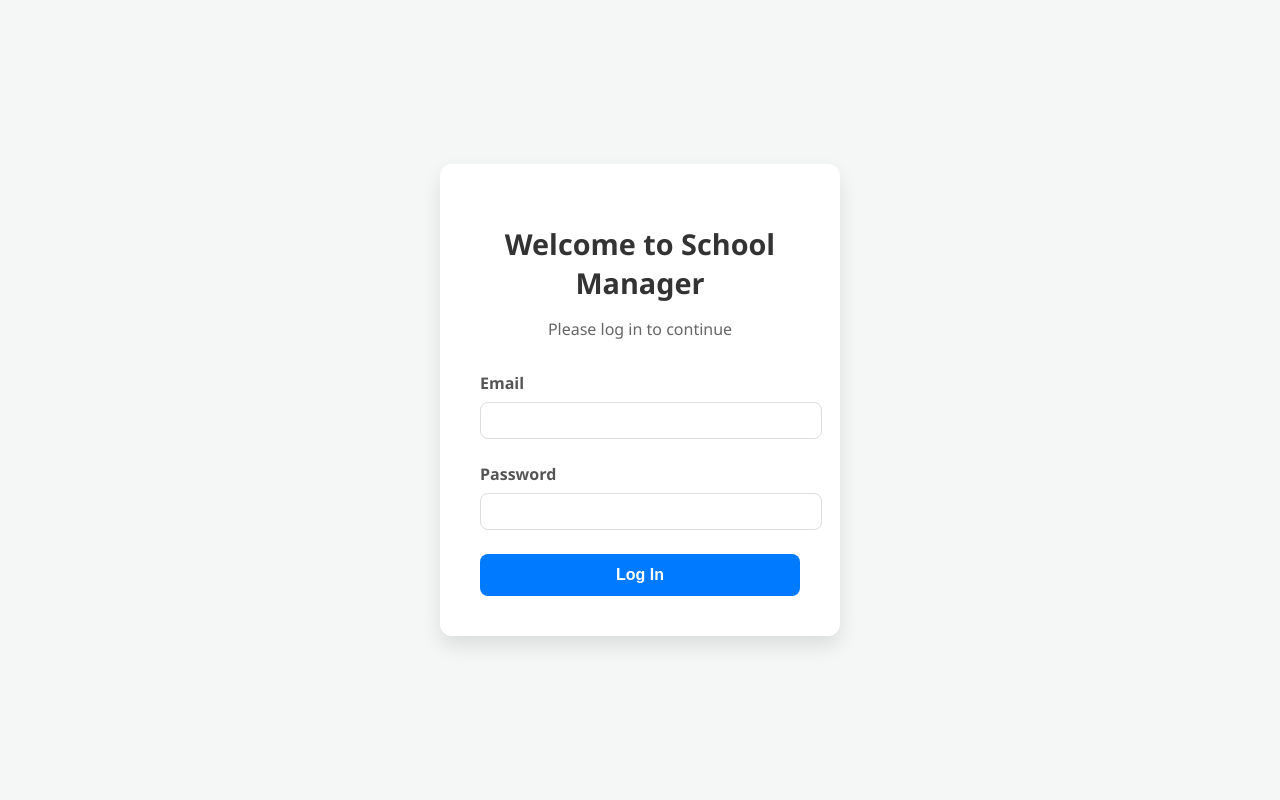
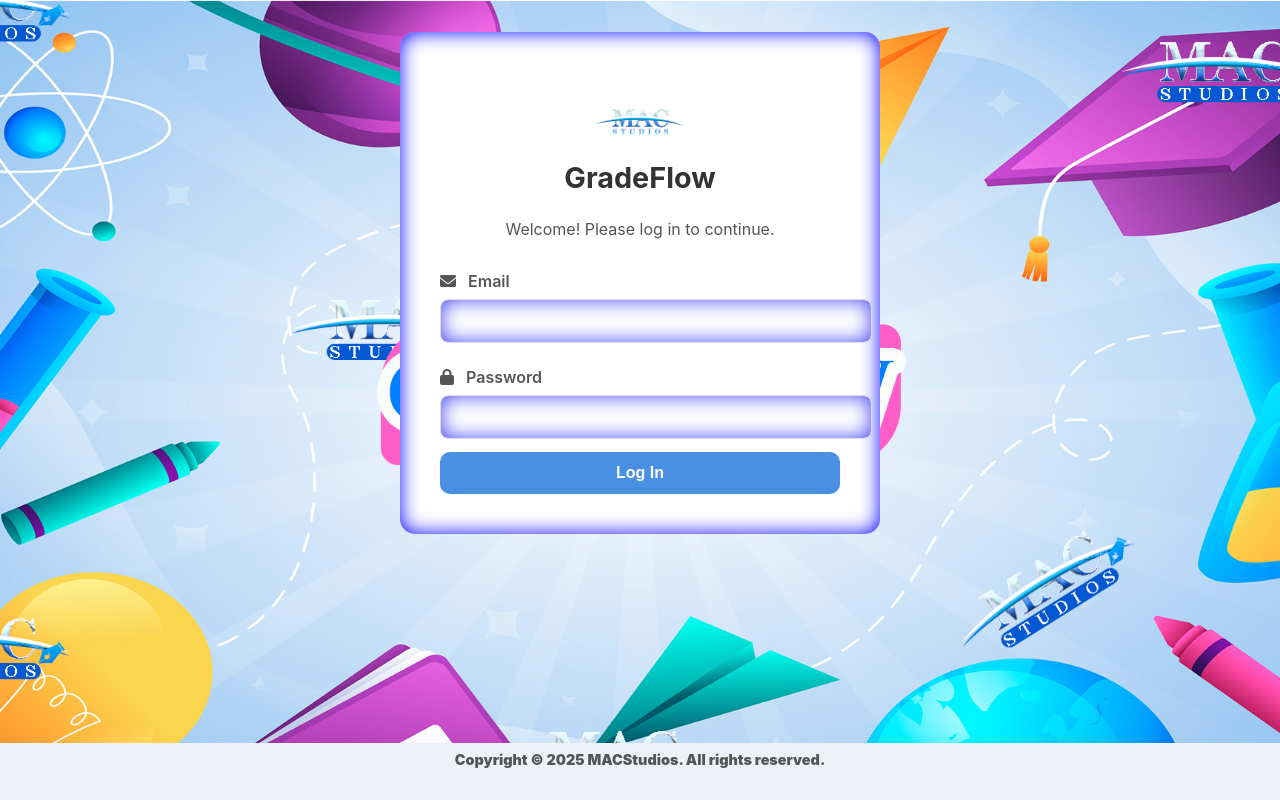
Before and after one commit to MeshackCudjoe/lets-try2, a plain HTML site: page index.html in a window 1280 px wide. Drawn offline with Linux system fonts and the light colour scheme.

Commit message:
GRADEFLOW

```diff
--- a/admin.css
+++ b/admin.css
@@ -9,6 +9,10 @@ body {
   justify-content: center;
   align-items: center;
   min-height: 100vh;
+  background-image: url("GROWFLOW.jpg"); /* Replace with your image file name */
+  background-size: cover;
+  background-position: center;
+  background-repeat: no-repeat;
 }
 
 /* --- Dashboard Container --- */
@@ -31,6 +35,7 @@ header {
   box-shadow: 0 4px 12px rgba(0, 0, 0, 0.05);
   margin-bottom: 1.5rem;
   text-align: center;
+  box-shadow: inset 0 0 20px blue;
 }
 
 .header-content h1 {
@@ -80,6 +85,7 @@ header {
   display: flex;
   flex-direction: column;
   height: auto;
+  box-shadow: inset 0 0 20px blue;
 }
 
 .card h2 {
--- a/index.css
+++ b/index.css
@@ -1,100 +1,163 @@
-/* --- General Layout --- */
+:root {
+  --primary-color: #4a90e2;
+  --secondary-color: #3b7ad1;
+  --background-color: #eef2f6;
+  --card-background: #ffffff;
+  --text-color: #333;
+  --label-color: #555;
+  --input-border: #ddd;
+  --error-color: #e74c3c;
+}
+
 body {
-  font-family: "Segoe UI", Tahoma, Geneva, Verdana, sans-serif;
-  background-color: #f4f7f6;
+  font-family: -apple-system, BlinkMacSystemFont, "Segoe UI", Roboto,
+    "Helvetica Neue", Arial, sans-serif;
+  margin: 0;
+  padding: 0;
+  color: var(--text-color);
+  display: flex;
+  flex-direction: column;
+  align-items: center;
+  justify-content: center;
+  min-height: 100vh;
+  position: relative;
+  background-color: #f0f4f8;
+}
+
+/* Background Image with Overlay */
+body::before {
+  content: "";
+  position: absolute;
+  top: 0;
+  left: 0;
+  width: 100%;
+  height: 100%;
+  background-image: url("GROWFLOW.jpg");
+  background-size: cover;
+  background-position: center;
+  background-repeat: no-repeat;
+  opacity: 100%;
+  z-index: -1;
+}
+
+.login-page {
   display: flex;
   justify-content: center;
   align-items: center;
-  min-height: 100vh;
+  width: 100%;
+  padding: 2rem 1rem;
+  box-sizing: border-box;
+  overflow: hidden;
+  border-radius: 80px;
+}
+
+.login-card {
+  background-color: rgb(255, 255, 255);
+  padding: 2.5rem;
+  border-radius: 15px;
+  box-shadow: 0 20px 30px rgba(0, 0, 0, 0.1);
+  width: 100%;
+  max-width: 400px;
+  text-align: center;
+  z-index: 1; /* Ensures the card is above the background */
+  box-shadow: inset 0 0 20px blue;
+}
+
+.logo-container {
+  display: flex;
+  flex-direction: column;
+  align-items: center;
+  margin-bottom: 1.5rem;
+}
+
+.logo {
+  width: 150px;
+  height: auto;
+  margin-bottom: -2rem;
+}
+
+h1 {
+  font-size: 1.8rem;
+  font-weight: 700;
+  color: var(--text-color);
   margin: 0;
 }
 
-.login-container {
-  width: 100%;
-  max-width: 400px;
-  padding: 2rem;
-}
-
-/* --- Forms --- */
-.login-card {
-  background-color: #fff;
-  padding: 2.5rem;
-  border-radius: 12px;
-  box-shadow: 0 10px 20px rgba(0, 0, 0, 0.1);
-  text-align: center;
-}
-
-.login-card h1 {
-  font-size: 1.8rem;
-  color: #333;
-  margin-bottom: 0.5rem;
-}
-
-.login-card p {
-  color: #666;
+p {
+  color: var(--label-color);
+  margin-top: 0.5rem;
   margin-bottom: 2rem;
 }
 
 .input-group {
+  position: relative;
   margin-bottom: 1.5rem;
   text-align: left;
 }
 
 .input-group label {
   display: block;
+  font-weight: 600;
+  color: var(--label-color);
   margin-bottom: 0.5rem;
-  font-weight: 600;
-  color: #555;
 }
 
 .input-group input {
   width: 100%;
-  padding: 10px;
-  border: 1px solid #ddd;
+  padding: 12px 15px;
+  border: 1px solid var(--input-border);
   border-radius: 8px;
-  transition: border-color 0.3s;
+  font-size: 1rem;
+  transition: border-color 0.3s, box-shadow 0.3s;
+  box-shadow: inset 0 0 20px rgb(65, 65, 245);
 }
 
 .input-group input:focus {
   outline: none;
-  border-color: #007bff;
+  border-color: var(--primary-color);
+  box-shadow: 0 0 0 3px rgba(74, 144, 226, 0.2);
 }
 
-/* --- Buttons --- */
+.input-group .icon {
+  margin-right: 8px;
+  color: var(--label-color);
+}
+
 button {
   width: 100%;
   padding: 12px;
   border: none;
-  border-radius: 8px;
-  background-color: #007bff;
+  max-width: 100%;
+  border-radius: 10px;
+  background-color: var(--primary-color);
   color: white;
   font-size: 1rem;
   font-weight: bold;
   cursor: pointer;
   transition: background-color 0.3s, transform 0.2s;
+  margin-top: 5px;
 }
 
 button:hover {
-  background-color: #0056b3;
+  background-color: var(--secondary-color);
   transform: translateY(-2px);
 }
 
-/* --- Animations & Spinners --- */
 .spinner-container {
   display: flex;
   justify-content: center;
   align-items: center;
   gap: 10px;
   padding: 1rem 0;
-  color: #007bff;
+  color: var(--primary-color);
 }
 
 .spinner {
-  border: 4px solid rgba(0, 0, 0, 0.1);
-  width: 36px;
-  height: 36px;
+  border: 4px solid rgba(74, 144, 226, 0.2);
+  width: 24px;
+  height: 24px;
   border-radius: 50%;
-  border-left-color: #007bff;
+  border-left-color: var(--primary-color);
   animation: spin 1s ease infinite;
 }
 
@@ -107,12 +170,22 @@ button:hover {
   }
 }
 
-/* --- Responsive --- */
-@media (max-width: 480px) {
-  .login-container {
-    padding: 1rem;
-  }
-  .login-card {
-    padding: 2rem 1.5rem;
-  }
+.error-message {
+  color: var(--error-color);
+  font-size: 0.9rem;
+  margin-top: -1rem;
+  margin-bottom: 1rem;
+  text-align: center;
 }
+
+.footer {
+  width: 100%;
+  text-align: center;
+  padding: 0rem;
+  color: var(--label-color);
+  font-weight: 1000;
+  font-size: 0.9rem;
+  background-color: var(--background-color);
+  margin-top: auto;
+  z-index: 1;
+}
--- a/index.html
+++ b/index.html
@@ -3,25 +3,41 @@
   <head>
     <meta charset="UTF-8" />
     <meta name="viewport" content="width=device-width, initial-scale=1.0" />
-    <title>School Management System - Login</title>
+    <title>GradeFlow - Login</title>
+    <link
+      rel="stylesheet"
+      href="https://cdnjs.cloudflare.com/ajax/libs/font-awesome/6.0.0-beta3/css/all.min.css"
+    />
     <link rel="stylesheet" href="index.css" />
   </head>
   <body>
-    <div class="login-container">
+    <div class="login-page">
       <div class="login-card">
-        <h1>Welcome to School Manager</h1>
-        <p>Please log in to continue</p>
+        <div class="logo-container">
+          <img src="MAC Studios.png" alt="Company Logo" class="logo" />
+          <h1>GradeFlow</h1>
+        </div>
+        <p>Welcome! Please log in to continue.</p>
+
         <form id="login-form">
           <div class="input-group">
-            <label for="email">Email</label>
+            <label for="email">
+              <i class="fas fa-envelope icon"></i>
+              Email
+            </label>
             <input type="email" id="email" required />
           </div>
           <div class="input-group">
-            <label for="password">Password</label>
+            <label for="password">
+              <i class="fas fa-lock icon"></i>
+              Password
+            </label>
             <input type="password" id="password" required />
           </div>
+          <div id="error-message" class="error-message"></div>
           <button type="submit" id="login-btn">Log In</button>
         </form>
+
         <div
           id="loading-spinner"
           class="spinner-container"
@@ -30,9 +46,13 @@
           <div class="spinner"></div>
           Authenticating...
         </div>
-        <div id="error-message"></div>
       </div>
     </div>
+    <footer class="footer">
+      <p>Copyright &copy; 2025 MACStudios. All rights reserved.</p>
+    </footer>
+
+    <script type="module" src="firebase-config.js"></script>
     <script type="module" src="index.js"></script>
   </body>
 </html>
--- a/student-records.css
+++ b/student-records.css
@@ -8,36 +8,62 @@
   --header-text-color: #ecf0f1;
 }
 
+html,
+body {
+  /* Set both html and body to 100% height */
+  height: 100%;
+  margin: 0;
+  padding: 0;
+}
+
 body {
   font-family: -apple-system, BlinkMacSystemFont, "Segoe UI", Roboto,
     "Helvetica Neue", Arial, sans-serif;
-  margin: 0;
-  padding: 0;
+
+  /* Set the background on the body */
   background-color: var(--background-color);
+  background-image: url("GROWFLOW.jpg"); /* Replace with your image path */
+  background-size: cover;
+  background-position: center;
+  background-repeat: no-repeat;
+
+  /* The key fix: This makes sure the background covers the whole page, even when scrolling */
+  background-attachment: fixed;
+
   color: var(--text-color);
+
+  /* Use flexbox to manage layout, especially for the footer */
+  display: flex;
+  flex-direction: column;
 }
+
+/* The rest of your CSS remains the same */
 
 .records-container {
   max-width: 1200px;
   margin: 2rem auto;
   padding: 1rem;
+  /* flex-grow allows the container to take up available space, pushing the footer down */
+  flex-grow: 1;
 }
 
 header {
   display: flex;
   justify-content: space-between;
   align-items: center;
-  background-color: var(--header-bg-color);
+  background-color: white;
   color: var(--header-text-color);
   padding: 1rem 2rem;
   border-radius: 8px;
   margin-bottom: 2rem;
   box-shadow: 0 4px 8px rgba(0, 0, 0, 0.1);
+  box-shadow: inset 0 0 20px blue;
 }
 
 header h1 {
   margin: 0;
   font-size: 1.5rem;
+  color: var(--primary-color);
 }
 
 #teacher-name {
@@ -69,6 +95,7 @@ button:hover {
   padding: 1.5rem;
   border-radius: 8px;
   box-shadow: 0 2px 4px rgba(0, 0, 0, 0.05);
+  box-shadow: inset 0 0 20px blue;
 }
 
 .input-group {
@@ -85,6 +112,7 @@ button:hover {
   padding: 0.5rem;
   border: 1px solid #ccc;
   border-radius: 4px;
+  box-shadow: inset 0 0 20px blue;
 }
 
 .records-table-container {
@@ -93,6 +121,7 @@ button:hover {
   padding: 1.5rem;
   border-radius: 8px;
   box-shadow: 0 2px 4px rgba(0, 0, 0, 0.05);
+  box-shadow: inset 0 0 20px blue;
 }
 
 #records-table {
--- a/teacher.css
+++ b/teacher.css
@@ -4,6 +4,10 @@ body {
   background-color: #f0f2f5;
   margin: 0;
   color: #333;
+  background-image: url("GROWFLOW.jpg"); /* Replace with your image file name */
+  background-size: cover;
+  background-position: center;
+  background-repeat: no-repeat;
 }
 
 .dashboard-container {
@@ -23,6 +27,7 @@ header {
   margin-bottom: 1rem;
   flex-wrap: wrap;
   text-align: center;
+  box-shadow: inset 0 0 20px blue;
 }
 
 header h1 {
@@ -44,6 +49,7 @@ main {
   box-shadow: 0 4px 12px rgba(0, 0, 0, 0.08);
   flex: 1 1 100%;
   margin-bottom: 1rem;
+  box-shadow: inset 0 0 20px blue;
 }
 
 #score-entry-card {
--- a/teacher.js
+++ b/teacher.js
@@ -286,7 +286,7 @@ scoreEntryForm.addEventListener("submit", async (e) => {
         (s.Test3 / 10) * 10 +
         (s.Project / 30) * 10;
 
-      const examScore = (s.Exam / 100) * 60;
+      const examScore = (s.Exam / 100) * 50;
       const totalScore = caTotal + examScore;
 
       scores[subject].CA = Math.round(caTotal);
```
Also changed, not shown: report.js (+6 -6 lines), 10095063.jpg (added), GROWFLOW.jpg (added), MAC Studios.png (added).
